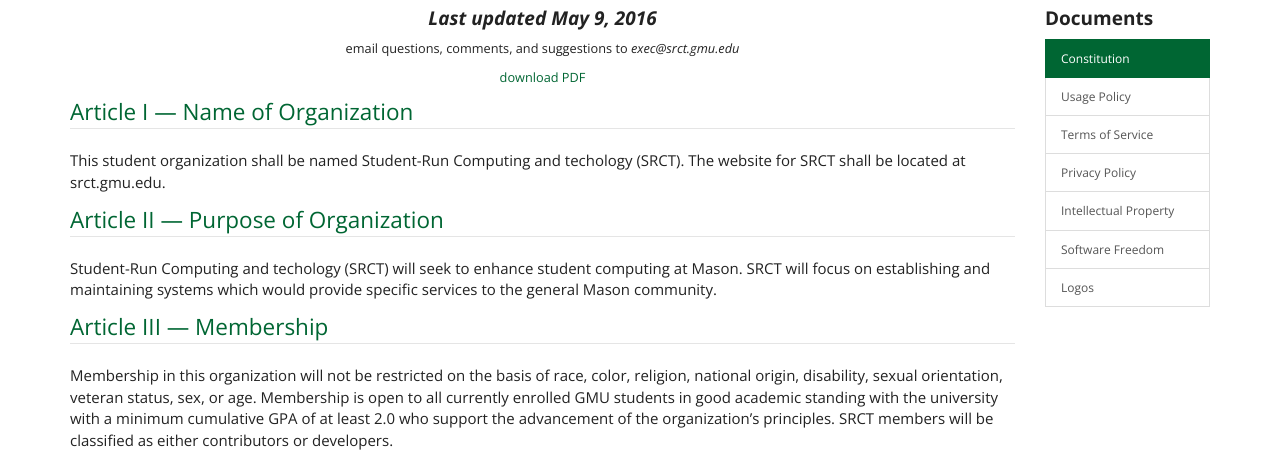
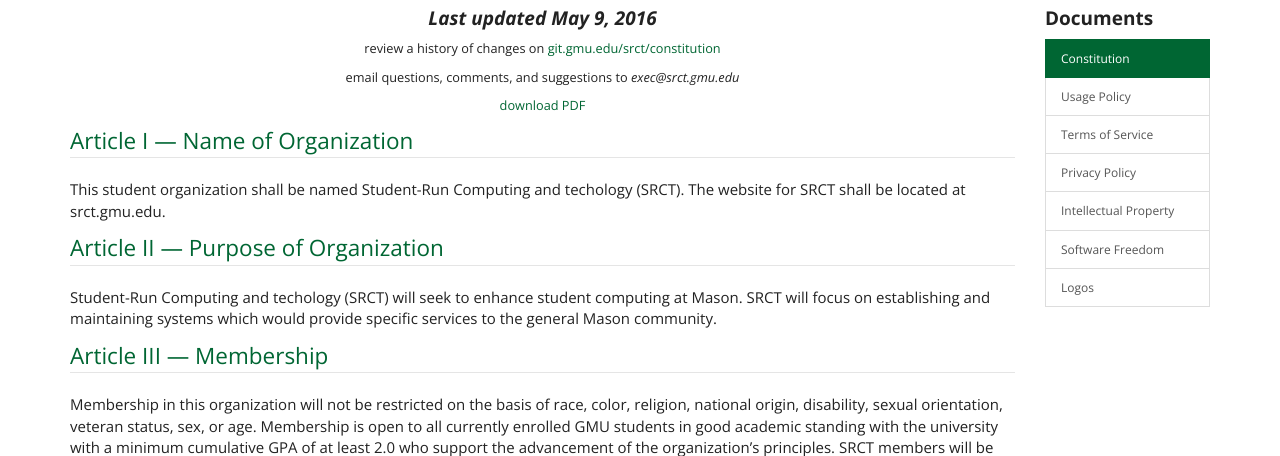
Before and after one commit to srct/srctweb, a Python web app: template srctweb/website/templates/documents/constitution.html in a window 1280 px wide. Shown: the part 48-504 px from the top of the page. Run offline with Jinja, Linux system fonts and the light colour scheme; the template is opened without the code that fills it, so the values that code supplies are empty; some libraries are stand-ins or nearby versions.

Commit message:
added link to constitution repository

```diff
--- a/srctweb/website/templates/documents/constitution.html
+++ b/srctweb/website/templates/documents/constitution.html
@@ -17,6 +17,7 @@
 
     <div class="text-center">
     <p><h4><strong><em>Last updated May 9, 2016</em></strong></h4></p>
+    <p><small>review a history of changes on <a href="https://git.gmu.edu/srct/constitution">git.gmu.edu/srct/constitution</a></small></p>
     <p><small>email questions, comments, and suggestions to <em>exec@srct.gmu.edu</em></small></p>
     <p><small><a href="https://drive.google.com/uc?export=download&id=0BzEh4MeQpxTbb0pDdTc2Q1lpSFE">download PDF</a></small></p>
     </div>
```
